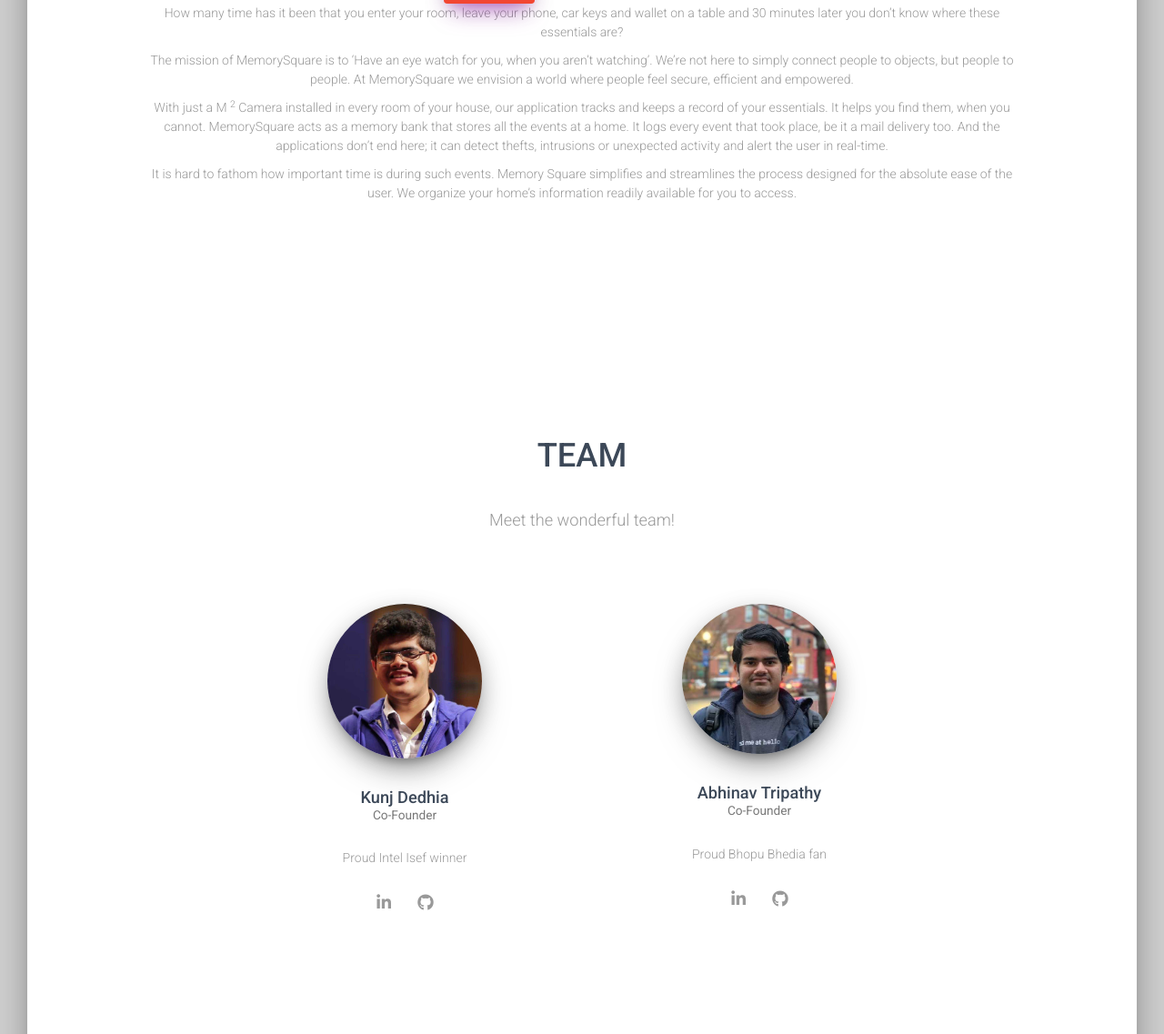
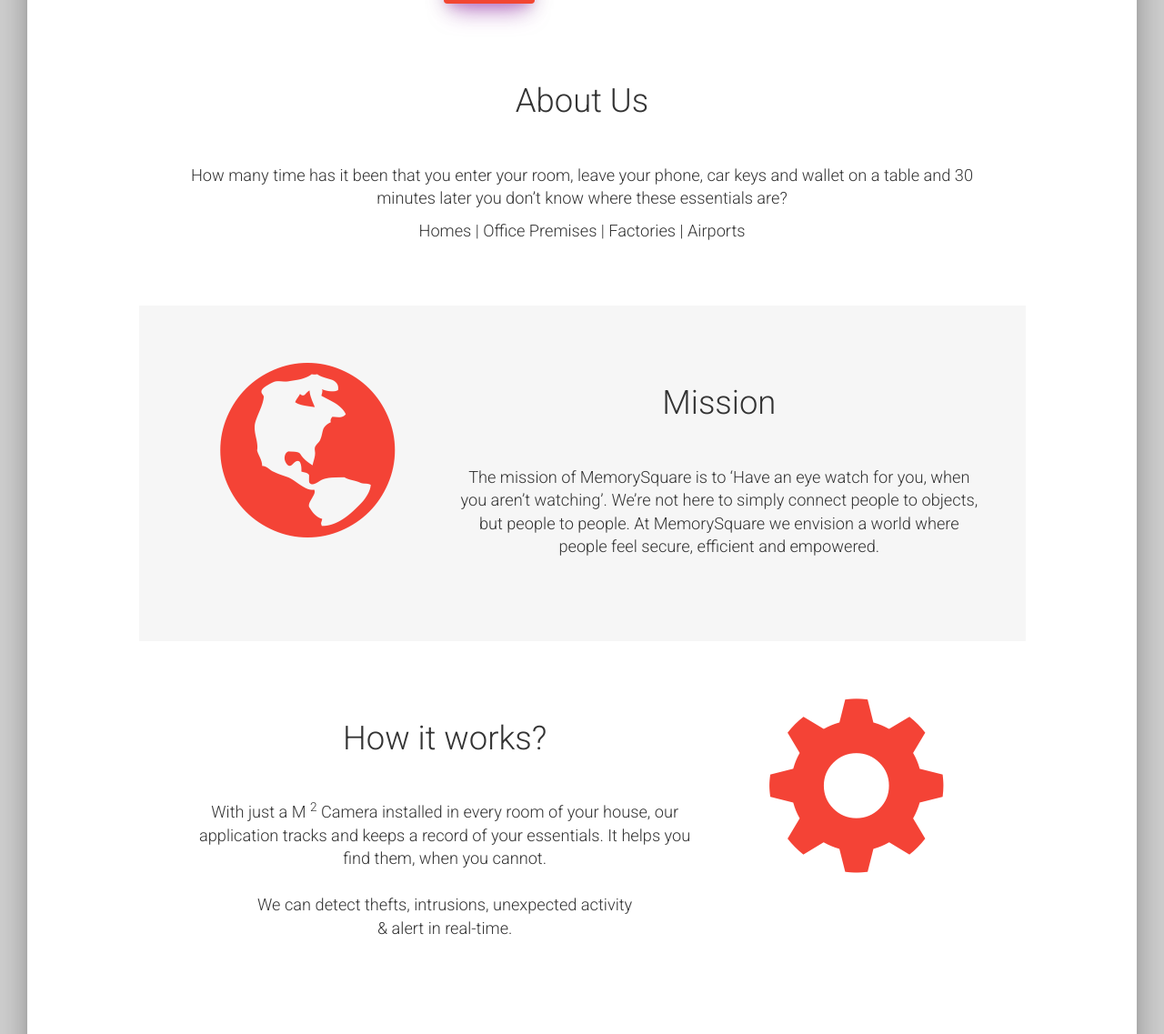
Before and after one commit to abhinavtripathy/Memory-Square, a plain HTML site: page index.html in a window 1280 px wide. Shown: the part 1064-2201 px from the top of the page at 91% size. Drawn offline with nearby package versions, Linux system fonts and the light colour scheme.

Commit message:
update-major-overhaul

```diff
--- a/index.html
+++ b/index.html
@@ -16,6 +16,8 @@
 	<link rel="stylesheet" href="https://fonts.googleapis.com/icon?family=Material+Icons" />
 	<link rel="stylesheet" type="text/css" href="https://fonts.googleapis.com/css?family=Roboto:300,400,500,700" />
 	<link rel="stylesheet" href="https://maxcdn.bootstrapcdn.com/font-awesome/latest/css/font-awesome.min.css" />
+	<!-- glyphicon -->
+	<link rel="stylesheet" href="https://maxcdn.bootstrapcdn.com/bootstrap/3.3.7/css/bootstrap.min.css">
 
 	<!-- Ajax -->
 	<script src="https://ajax.googleapis.com/ajax/libs/jquery/3.3.1/jquery.min.js"></script>
@@ -24,6 +26,39 @@
 	<link href="assets/css/material-kit.css" rel="stylesheet" />
 
 	<style>
+
+	.container-fluid {
+		padding: 60px 50px;
+}
+.bg-grey {
+		background-color: #f6f6f6;
+}
+.logo-small {
+		color: #f4511e;
+		font-size: 50px;
+}
+.logo {
+		color: #f4511e;
+		font-size: 200px;
+}
+.thumbnail {
+		padding: 0 0 15px 0;
+		border: none;
+		border-radius: 0;
+}
+.thumbnail img {
+		width: 100%;
+		height: 100%;
+		margin-bottom: 10px;
+}
+.carousel-control.right, .carousel-control.left {
+		background-image: none;
+		color: #f4511e;
+}
+		/*
+		glyphicon
+
+		*/
 		html {
 			scroll-behavior: smooth;
 		}
@@ -371,7 +406,7 @@
 										<div class="tab-content gallery">
 											<div class="tab-pane active" id="studio">
 												<div class="row">
-
+													<!--
 													<p class="description">How many time has it been that you enter your room, leave your phone, car keys and wallet on a table and 30
 														minutes later you don’t know where these essentials are? </p>
 
@@ -388,6 +423,65 @@
 													<p class="description">It is hard to fathom how important time is during such events. Memory Square simplifies and streamlines the
 														process designed for the absolute ease of the user. We organize your home’s information readily available for
 														you to access.</p>
+													-->
+
+
+													<!-- Container (About Section) -->
+<div id="about" class="container-fluid">
+  <div class="row">
+    <div class="col-sm-12">
+      <h2>About Us</h2><br>
+      <h4>How many time has it been that you enter your room, leave your phone, car keys and wallet on a table and 30
+				minutes later you don’t know where these essentials are?<br><p><p>
+
+				Homes | Office Premises | Factories | Airports
+</h4>
+				</p>
+
+    </div>
+    <!-- <div class="col-sm-4">
+      <span class="glyphicon glyphicon-ok logo" style="color:#f44336"></span>
+    </div> -->
+  </div>
+</div>
+
+<div class="container-fluid bg-grey">
+  <div class="row">
+    <div class="col-sm-4">
+      <span class="glyphicon glyphicon-globe logo slideanim" style="color:#f44336"></span>
+    </div>
+    <div class="col-sm-8">
+      <h2>Mission</h2><br>
+      <h4> The mission of MemorySquare is to ‘Have an eye watch for you, when you aren’t watching’. We’re not here to simply
+				connect people to objects, but people to people. At MemorySquare we envision a world where people feel secure,
+				efficient and empowered.</h4><br>
+
+    </div>
+  </div>
+</div>
+
+
+<!-- Container (About Section) -->
+<div id="about" class="container-fluid">
+<div class="row">
+<div class="col-sm-8">
+<h2>How it works?</h2><br>
+
+<p><h4>
+With just a M
+	<sup>2</sup> Camera installed in every room of your house, our application tracks and keeps a record of your essentials.
+	It helps you find them, when you cannot.<br><br><p> We can detect
+ thefts, intrusions, unexpected activity <br>& alert in real-time.</p></h4>
+<p><br>
+
+</div>
+ <div class="col-sm-4">
+<span class="glyphicon glyphicon-cog logo" style="color:#f44336"></span>
+</div>
+</div>
+</div>
+
+
 
 												</div>
 											</div>
@@ -635,7 +729,7 @@
 										<br />
 										<small class="text-muted">Co-Founder</small>
 									</h4>
-									<p class="description">Proud Intel Isef winner</p>
+									<!-- <p class="description">Proud Intel Isef winner</p> -->
 									<a href="https://www.linkedin.com/in/kunjdedhia/" class="btn btn-simple btn-just-icon" target=_blank>
 										<i class="fa fa-linkedin"></i>
 									</a>
@@ -652,7 +746,7 @@
 										<br />
 										<small class="text-muted">Co-Founder</small>
 									</h4>
-									<p class="description">Proud Bhopu Bhedia fan</p>
+									<!-- <p class="description">Proud Bhopu Bhedia fan</p> -->
 									<a href="https://www.linkedin.com/in/abhinavtripathy/" class="btn btn-simple btn-just-icon" target=_blank>
 										<i class="fa fa-linkedin"></i>
 									</a>
@@ -838,9 +932,9 @@
 					<ul>
 
 						<li>
-							<a href="credit.html" target="_blank">
+							<!-- <a href="credit.html" target="_blank">
 								Image Credit
-							</a>
+							</a> -->
 						</li>
 
 					</ul>
```
